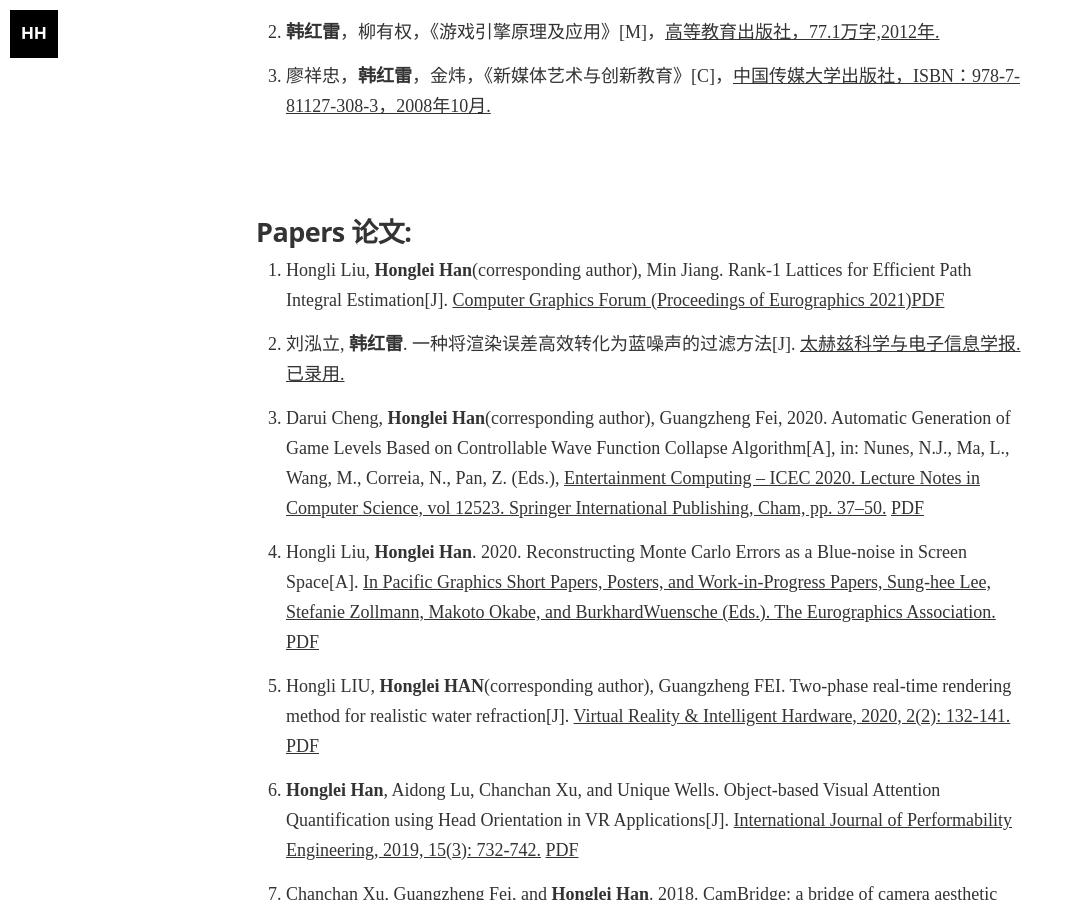
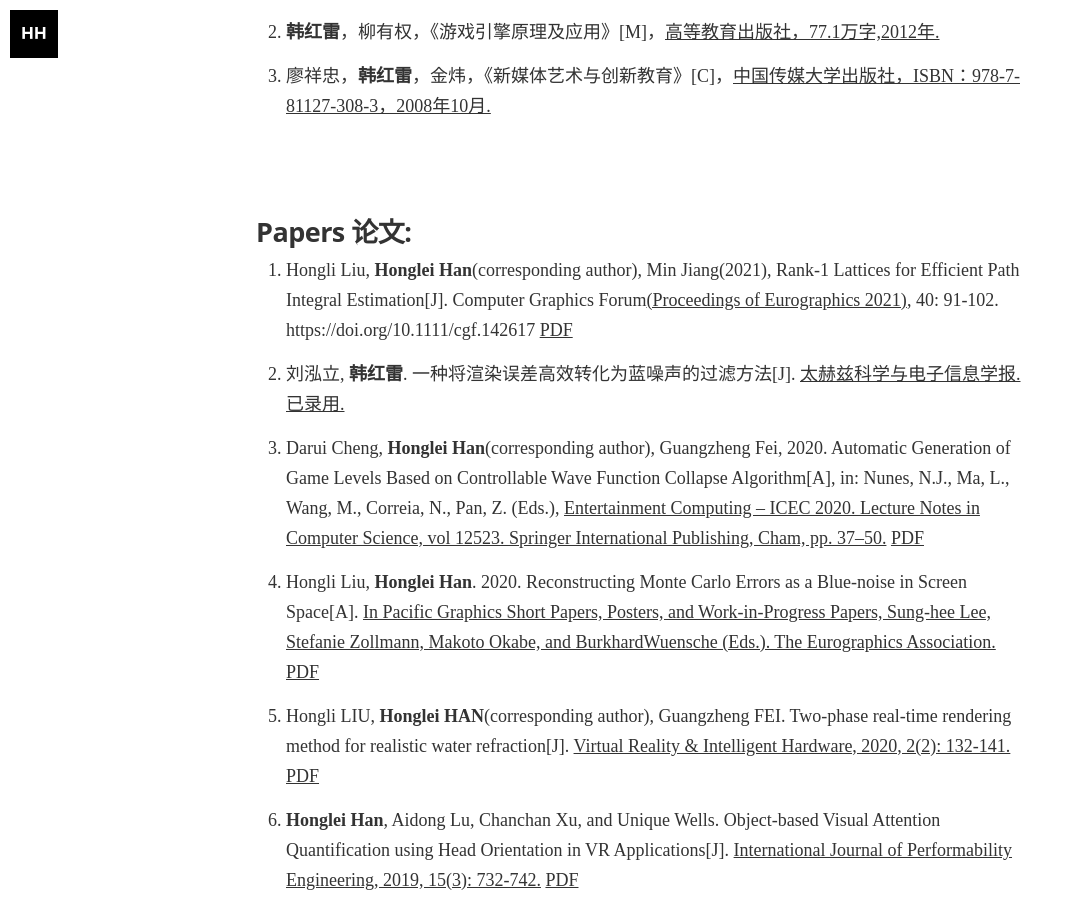
Before and after one commit to hanhonglei/hanhonglei.github.io, a Jekyll site: the page built from Publications.md, in a window 1280 px wide and 900 px high, scrolled down 366 px. Shown: the whole window, without its empty margins (0-1074 px from the left). Built offline with Jekyll 4.4.1, drawn with Linux system fonts in a browser that asks for light colours; nearby versions of some CDN libraries; some web fonts are replaced.

Commit message:
no message

```diff
--- a/Publications.md
+++ b/Publications.md
@@ -10,7 +10,7 @@ permalink: /publications/
 3.	廖祥忠，**韩红雷**，金炜，《新媒体艺术与创新教育》[C]，[中国传媒大学出版社，ISBN：978-7-81127-308-3，2008年10月.](https://baike.baidu.com/item/%E6%96%B0%E5%AA%92%E4%BD%93%E8%89%BA%E6%9C%AF%E4%B8%8E%E5%88%9B%E6%96%B0%E6%95%99%E8%82%B2/6231088)
 
 ## Papers 论文:
-1. Hongli Liu, **Honglei Han**(corresponding author), Min Jiang. Rank-1 Lattices for Efficient Path Integral Estimation[J]. [Computer Graphics Forum (Proceedings of Eurographics 2021)](https://diglib.eg.org/handle/10.1111/cgf142617)[PDF]({{site.url}}/Resources/EG2021 Rank-1 Lattices for Efficient Path Integral Estimation.pdf)
+1. Hongli Liu, **Honglei Han**(corresponding author), Min Jiang(2021), Rank-1 Lattices for Efficient Path Integral Estimation[J]. Computer Graphics Forum[(Proceedings of Eurographics 2021)](https://diglib.eg.org/handle/10.1111/cgf142617), 40: 91-102. https://doi.org/10.1111/cgf.142617 [PDF]({{site.url}}/Resources/EG2021 Rank-1 Lattices for Efficient Path Integral Estimation.pdf)
 1. 刘泓立, **韩红雷**. 一种将渲染误差高效转化为蓝噪声的过滤方法[J]. [太赫兹科学与电子信息学报.已录用.](http://www.iaeej.com/xxydzgc/ch/reader/view_abstract.aspx?flag=2&file_no=202009100000003&journal_id=xxydzgc)
 1. Darui Cheng, **Honglei Han**(corresponding author), Guangzheng Fei, 2020. Automatic Generation of Game Levels Based on Controllable Wave Function Collapse Algorithm[A], in: Nunes, N.J., Ma, L., Wang, M., Correia, N., Pan, Z. (Eds.), [Entertainment Computing – ICEC 2020. Lecture Notes in Computer Science, vol 12523. Springer International Publishing, Cham, pp. 37–50.](https://doi.org/10.1007/978-3-030-65736-9_3)	[PDF]({{site.url}}/Resources/2020 Automatic Generation of Game Levels Based on Controllable Wave Function Collapse Algorithm.pdf)
 1. Hongli Liu, **Honglei Han**. 2020. Reconstructing Monte Carlo Errors as a Blue-noise in Screen Space[A]. [In Pacific Graphics Short Papers, Posters, and Work-in-Progress Papers, Sung-hee Lee, Stefanie Zollmann, Makoto Okabe, and BurkhardWuensche (Eds.). The Eurographics Association.](https://doi.org/10.2312/pg.20201230)	[PDF]({{site.url}}/Resources/Reconstructing Monte Carlo Errors as a Blue-noise in Screen Space.pdf)
```
